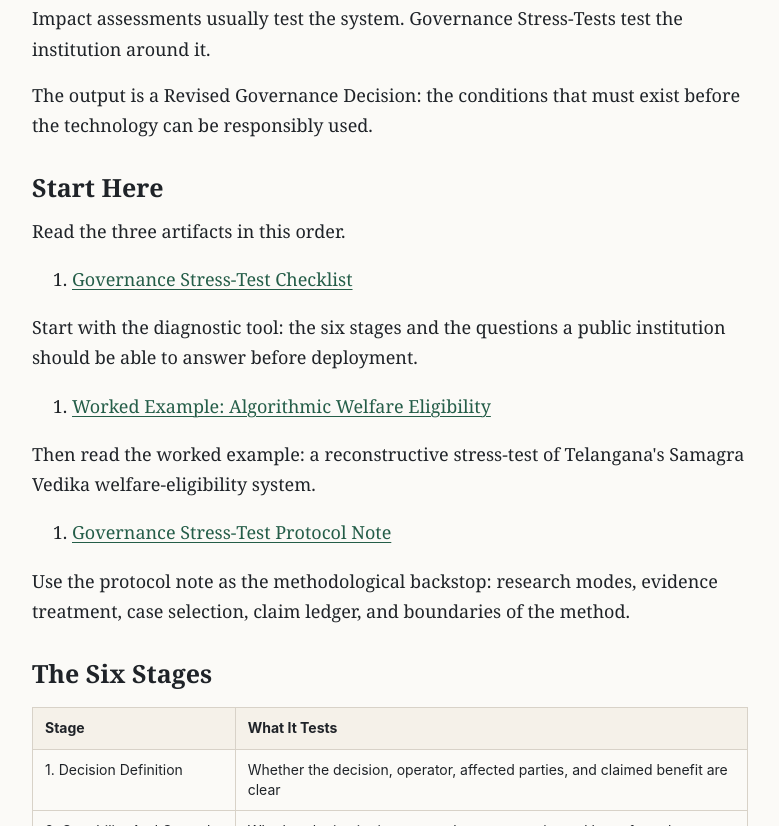
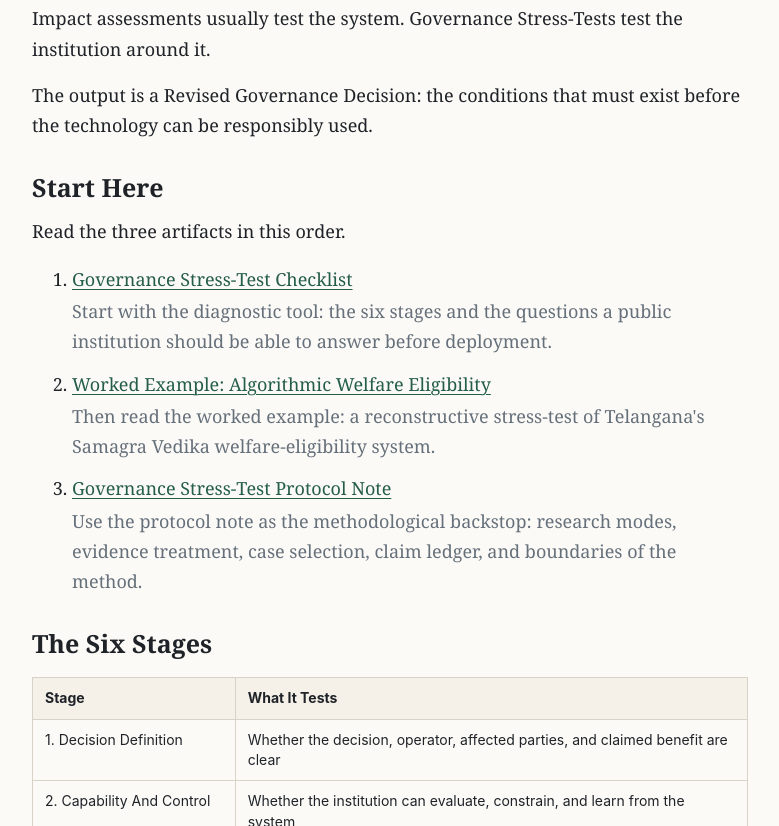
Before and after one commit to vnadella/personal-website, a plain HTML site: page governance-stress-tests/index.html in a window 1280 px wide. Shown: the part 565-1391 px from the top of the page, without its empty margins (250-1029 px from the left). Drawn offline with Linux system fonts and the light colour scheme.

Commit message:
Fix governance stress-test hub sequence list

```diff
--- a/governance-stress-tests/index.html
+++ b/governance-stress-tests/index.html
@@ -25,25 +25,21 @@
         <h1>Governance Stress-Tests</h1>
         <p class="lede">A hub for the Governance Stress-Test method: the checklist, worked example, and protocol note.</p>
       </section>
+
       <article class="section longform">
         <p>Governance Stress-Tests are a method for evaluating whether a public institution is ready to operate a technology it is about to adopt.</p>
         <p>The method begins with a concrete decision: a procurement, pilot, model update, digital public infrastructure rollout, compute subsidy, vendor renewal, or deployment threshold. It asks whether the institution can evaluate the system, retain authority, inspect evidence, provide recourse, learn from failure, and revise or stop the deployment before the technology becomes routine administration.</p>
         <p>Impact assessments usually test the system. Governance Stress-Tests test the institution around it.</p>
         <p>The output is a Revised Governance Decision: the conditions that must exist before the technology can be responsibly used.</p>
+
         <h2>Start Here</h2>
         <p>Read the three artifacts in this order.</p>
-<ol>
-<li><a href="https://venkatnadella.com/governance-stress-test-checklist/">Governance Stress-Test Checklist</a></li>
+        <ol class="sequence-list">
+          <li><a href="/governance-stress-test-checklist/">Governance Stress-Test Checklist</a><span>Start with the diagnostic tool: the six stages and the questions a public institution should be able to answer before deployment.</span></li>
+          <li><a href="/samagra-vedika-governance-stress-test/">Worked Example: Algorithmic Welfare Eligibility</a><span>Then read the worked example: a reconstructive stress-test of Telangana's Samagra Vedika welfare-eligibility system.</span></li>
+          <li><a href="/governance-stress-test-protocol/">Governance Stress-Test Protocol Note</a><span>Use the protocol note as the methodological backstop: research modes, evidence treatment, case selection, claim ledger, and boundaries of the method.</span></li>
         </ol>
-<p>Start with the diagnostic tool: the six stages and the questions a public institution should be able to answer before deployment.</p>
-<ol>
-<li><a href="https://venkatnadella.com/samagra-vedika-governance-stress-test/">Worked Example: Algorithmic Welfare Eligibility</a></li>
-</ol>
-<p>Then read the worked example: a reconstructive stress-test of Telangana&#x27;s Samagra Vedika welfare-eligibility system.</p>
-<ol>
-<li><a href="https://venkatnadella.com/governance-stress-test-protocol/">Governance Stress-Test Protocol Note</a></li>
-</ol>
-<p>Use the protocol note as the methodological backstop: research modes, evidence treatment, case selection, claim ledger, and boundaries of the method.</p>
+
         <h2>The Six Stages</h2>
         <div class="table-wrap"><table>
           <tr><th>Stage</th><th>What It Tests</th></tr>
@@ -54,9 +50,10 @@
           <tr><td>5. Public-Value Constraints</td><td>Whether opacity and delegated authority are tolerable at the risk level</td></tr>
           <tr><td>6. Deployment Thresholds</td><td>Whether enough evidence and capacity exist before pilot, deployment, scale-up, or renewal</td></tr>
         </table></div>
+
         <h2>Version 1.0</h2>
         <p>This first public version has three linked artifacts: the checklist, one worked example, and the protocol note. Future cases will test whether the same method travels across different technology decisions, including procurement, infrastructure, and public-sector AI deployment.</p>
-<p>For the broader project, see <a href="https://venkatnadella.com/selected-work/">Selected Work</a> and <a href="https://www.readyukti.com/">Yukti</a>.</p>
+        <p>For the broader project, see <a href="/selected-work/">Selected Work</a> and <a href="https://www.readyukti.com/">Yukti</a>.</p>
       </article>
     </main>
 
--- a/style.css
+++ b/style.css
@@ -297,3 +297,13 @@ th {
     padding: 18px;
   }
 }
+
+.sequence-list li + li {
+  margin-top: 12px;
+}
+
+.sequence-list span {
+  color: var(--muted);
+  display: block;
+  margin-top: 2px;
+}
```
Lines whose indentation alone changed are shown as unchanged.
